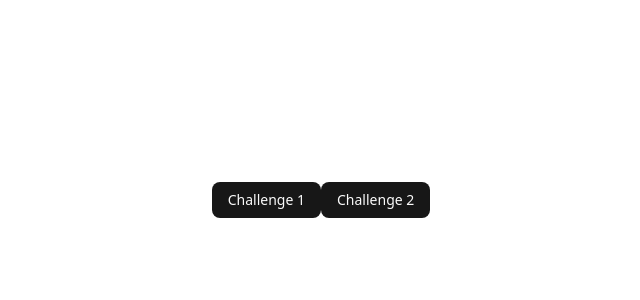
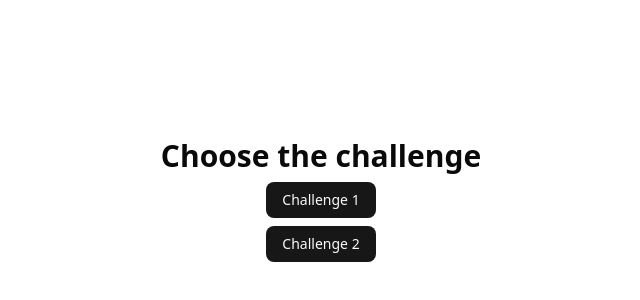
Before and after one commit to beambeambeam/thai-superman-voiceover-challenge, a Next.js app: page /choice in a window 1280 px wide. Shown: the part 200-500 px from the top of the page, without its empty margins (319-959 px from the left). Built offline with nearby package versions, Linux system fonts and the light colour scheme.

Commit message:
feat: enhance layout of Choice and Home components with improved structure and spacing

```diff
--- a/src/app/choice/page.tsx
+++ b/src/app/choice/page.tsx
@@ -4,7 +4,8 @@
 
 function Choice() {
   return (
-    <div className="flex items-center justify-center w-full h-full">
+    <div className="flex items-center justify-center w-full h-full flex-col gap-2">
+      <h1 className="text-3xl font-bold">Choose the challenge</h1>
       {CHOICE.map((c) => (
         <Link href={`/choice/${c.id}`} key={c.id}>
           <Button>{c.label}</Button>
--- a/src/app/page.tsx
+++ b/src/app/page.tsx
@@ -1,11 +1,14 @@
+import { Button } from "@/components/ui/button";
 import Image from "next/image";
 import Link from "next/link";
 
 export default function Home() {
   return (
-    <div className="w-full h-full flex items-center justify-center">
+    <div className="w-full h-full flex items-center justify-center flex-col gap-2">
       <p className="text-3xl font-bold">Thai Superman Voiceover Challenge</p>
-      <Link href="/choice"></Link>
+      <Link href="/choice">
+        <Button>Start</Button>
+      </Link>
     </div>
   );
 }
```
